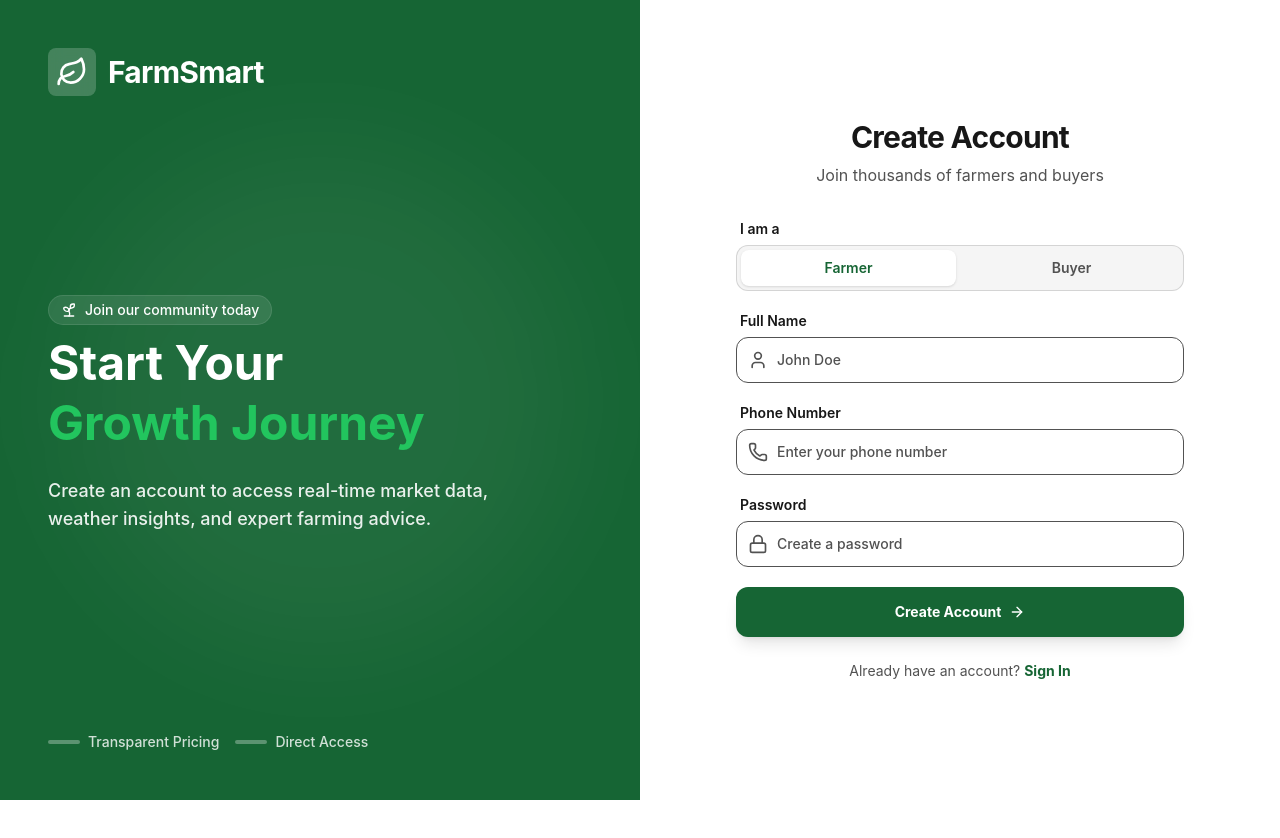
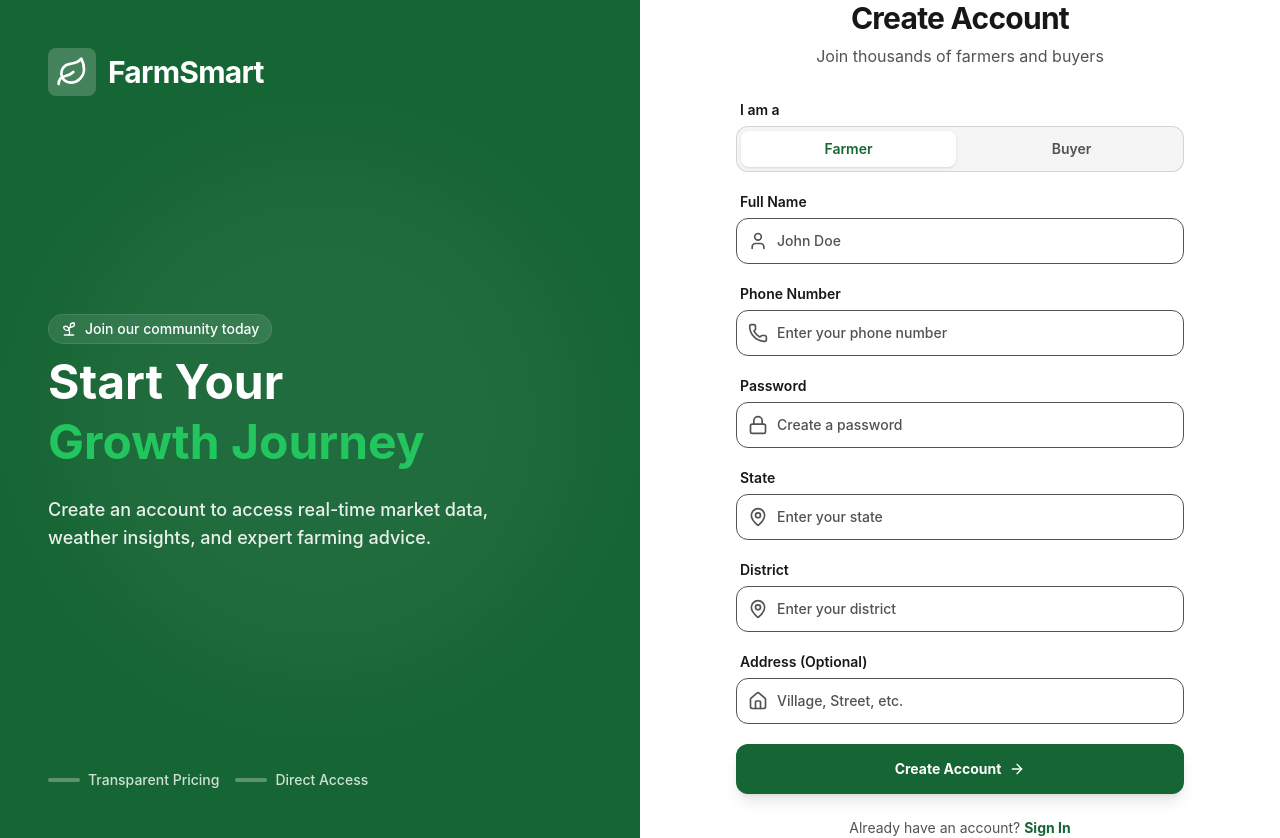
Before and after one commit to SaranHiruthikM/FarmSmart, a React app in the folder frontend/: page /register in a window 1280 px wide. Before the commit the page ends 800 px from the top, so only its background shows below. Built offline with nearby package versions, Linux system fonts and the light colour scheme; the HTML template or start-up script is replaced by a standard one.

Commit message:
Refactor Login and Register components: remove unused role state and add state, district, and address inputs in Register

```diff
--- a/frontend/src/pages/Login.jsx
+++ b/frontend/src/pages/Login.jsx
@@ -9,9 +9,6 @@ import loginImage from "../assets/Images/loginPageImage.jpg";
 const Login = () => {
   const [phone, setPhone] = useState("");
   const [password, setPassword] = useState("");
-  // Backend doesn't require role for login, but frontend has it in state.
-  // We'll keep it to avoid UI changes, even if unused in API call or maybe passed if backend supports it later.
-  const [role, setRole] = useState("farmer");
   const [error, setError] = useState("");
   const [isLoading, setIsLoading] = useState(false);
 
@@ -97,32 +94,7 @@ const Login = () => {
             )}
 
             <div className="space-y-4">
-              {/* Role Selector */}
-              <div>
-                <label className="block text-sm font-semibold text-text-dark mb-1.5 ml-1">I am a</label>
-                <div className="grid grid-cols-2 gap-2 p-1 rounded-xl border border-accent/20 bg-neutral-light">
-                  <button
-                    type="button"
-                    onClick={() => setRole("farmer")}
-                    className={`py-2 px-4 rounded-lg text-sm font-semibold transition-all duration-200 ${role === "farmer"
-                      ? "bg-white text-primary shadow-sm"
-                      : "text-accent hover:text-text-dark"
-                      }`}
-                  >
-                    Farmer
-                  </button>
-                  <button
-                    type="button"
-                    onClick={() => setRole("buyer")}
-                    className={`py-2 px-4 rounded-lg text-sm font-semibold transition-all duration-200 ${role === "buyer"
-                      ? "bg-white text-primary shadow-sm"
-                      : "text-accent hover:text-text-dark"
-                      }`}
-                  >
-                    Buyer
-                  </button>
-                </div>
-              </div>
+
 
               {/* Phone Input */}
               <div>
--- a/frontend/src/pages/Register.jsx
+++ b/frontend/src/pages/Register.jsx
@@ -1,7 +1,7 @@
 import { useState } from "react";
 import { useNavigate, Link } from "react-router-dom";
 import { motion } from "framer-motion";
-import { Leaf, User, Phone, Lock, ArrowRight, Loader2, Sprout } from "lucide-react";
+import { Leaf, User, Phone, Lock, ArrowRight, Loader2, Sprout, MapPin, Home } from "lucide-react";
 import authService from "../services/auth.service";
 import AuthCard from "../components/common/AuthCard"; // Keeping for reference if needed elsewhere, but not using here.
 
@@ -10,6 +10,9 @@ const Register = () => {
   const [phone, setPhone] = useState("");
   const [password, setPassword] = useState("");
   const [role, setRole] = useState("farmer");
+  const [state, setState] = useState("");
+  const [district, setDistrict] = useState("");
+  const [address, setAddress] = useState("");
   const [error, setError] = useState("");
   const [isLoading, setIsLoading] = useState(false);
 
@@ -17,8 +20,8 @@ const Register = () => {
 
   const handleRegister = async (e) => {
     e.preventDefault();
-    if (!name || !phone || !password) {
-      setError("Please fill in all fields");
+    if (!name || !phone || !password || !state || !district) {
+      setError("Please fill in all required fields");
       return;
     }
 
@@ -30,6 +33,9 @@ const Register = () => {
         fullName: name,
         phoneNumber: phone,
         password: password,
+        state,
+        district,
+        address,
         role: role.toUpperCase(), // Backend expects uppercase Role enum
         // preferredLanguage: 'en' // Defaulting to en, could expand if UI supports it
       });
@@ -102,6 +108,8 @@ const Register = () => {
               </motion.div>
             )}
 
+
+
             {/* Role Selector */}
             <div>
               <label className="block text-sm font-semibold text-text-dark mb-1.5 ml-1">I am a</label>
@@ -122,7 +130,7 @@ const Register = () => {
                   className={`py-2 px-4 rounded-lg text-sm font-semibold transition-all duration-200 ${role === "buyer"
                       ? "bg-white text-primary shadow-sm"
                       : "text-accent hover:text-text-dark"
-                    }`}
+                      }`}
                 >
                   Buyer
                 </button>
@@ -180,6 +188,57 @@ const Register = () => {
               </div>
             </div>
 
+            {/* State Input */}
+            <div>
+              <label className="block text-sm font-semibold text-text-dark mb-1.5 ml-1">State</label>
+              <div className="relative group">
+                <div className="absolute inset-y-0 left-0 pl-3 flex items-center pointer-events-none">
+                  <MapPin className="h-5 w-5 text-accent group-focus-within:text-primary transition-colors duration-200" />
+                </div>
+                <input
+                  type="text"
+                  value={state}
+                  onChange={(e) => setState(e.target.value)}
+                  className="block w-full pl-10 pr-3 py-3 border border-accent rounded-xl bg-white placeholder-accent focus:outline-none focus:ring-2 focus:ring-primary/20 focus:border-primary transition-all duration-200 text-sm font-medium text-text-dark"
+                  placeholder="Enter your state"
+                />
+              </div>
+            </div>
+
+            {/* District Input */}
+            <div>
+              <label className="block text-sm font-semibold text-text-dark mb-1.5 ml-1">District</label>
+              <div className="relative group">
+                <div className="absolute inset-y-0 left-0 pl-3 flex items-center pointer-events-none">
+                  <MapPin className="h-5 w-5 text-accent group-focus-within:text-primary transition-colors duration-200" />
+                </div>
+                <input
+                  type="text"
+                  value={district}
+                  onChange={(e) => setDistrict(e.target.value)}
+                  className="block w-full pl-10 pr-3 py-3 border border-accent rounded-xl bg-white placeholder-accent focus:outline-none focus:ring-2 focus:ring-primary/20 focus:border-primary transition-all duration-200 text-sm font-medium text-text-dark"
+                  placeholder="Enter your district"
+                />
+              </div>
+            </div>
+
+            {/* Address Input */}
+            <div>
+              <label className="block text-sm font-semibold text-text-dark mb-1.5 ml-1">Address (Optional)</label>
+              <div className="relative group">
+                <div className="absolute inset-y-0 left-0 pl-3 flex items-center pointer-events-none">
+                  <Home className="h-5 w-5 text-accent group-focus-within:text-primary transition-colors duration-200" />
+                </div>
+                <input
+                  type="text"
+                  value={address}
+                  onChange={(e) => setAddress(e.target.value)}
+                  className="block w-full pl-10 pr-3 py-3 border border-accent rounded-xl bg-white placeholder-accent focus:outline-none focus:ring-2 focus:ring-primary/20 focus:border-primary transition-all duration-200 text-sm font-medium text-text-dark"
+                  placeholder="Village, Street, etc."
+                />
+              </div>
+            </div>
+
             <motion.button
               whileHover={{ scale: 1.01 }}
               whileTap={{ scale: 0.99 }}
```
